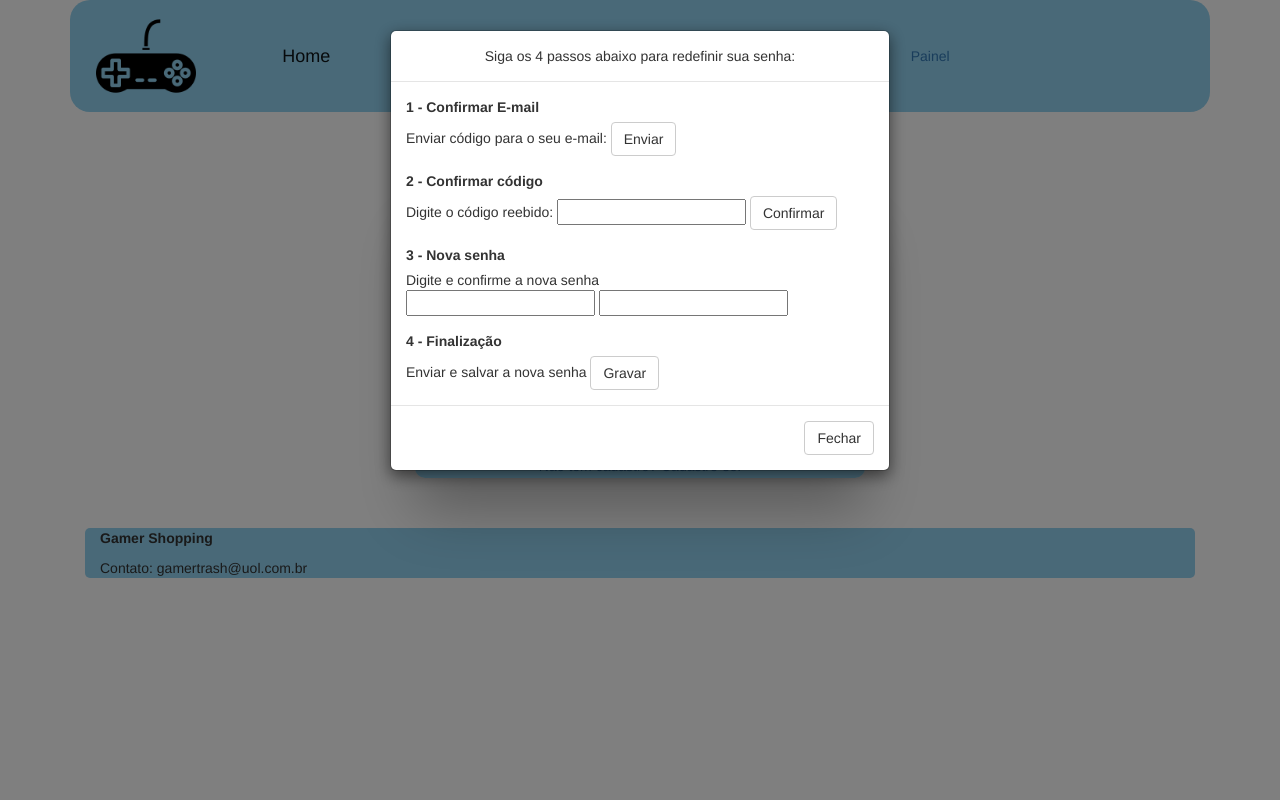
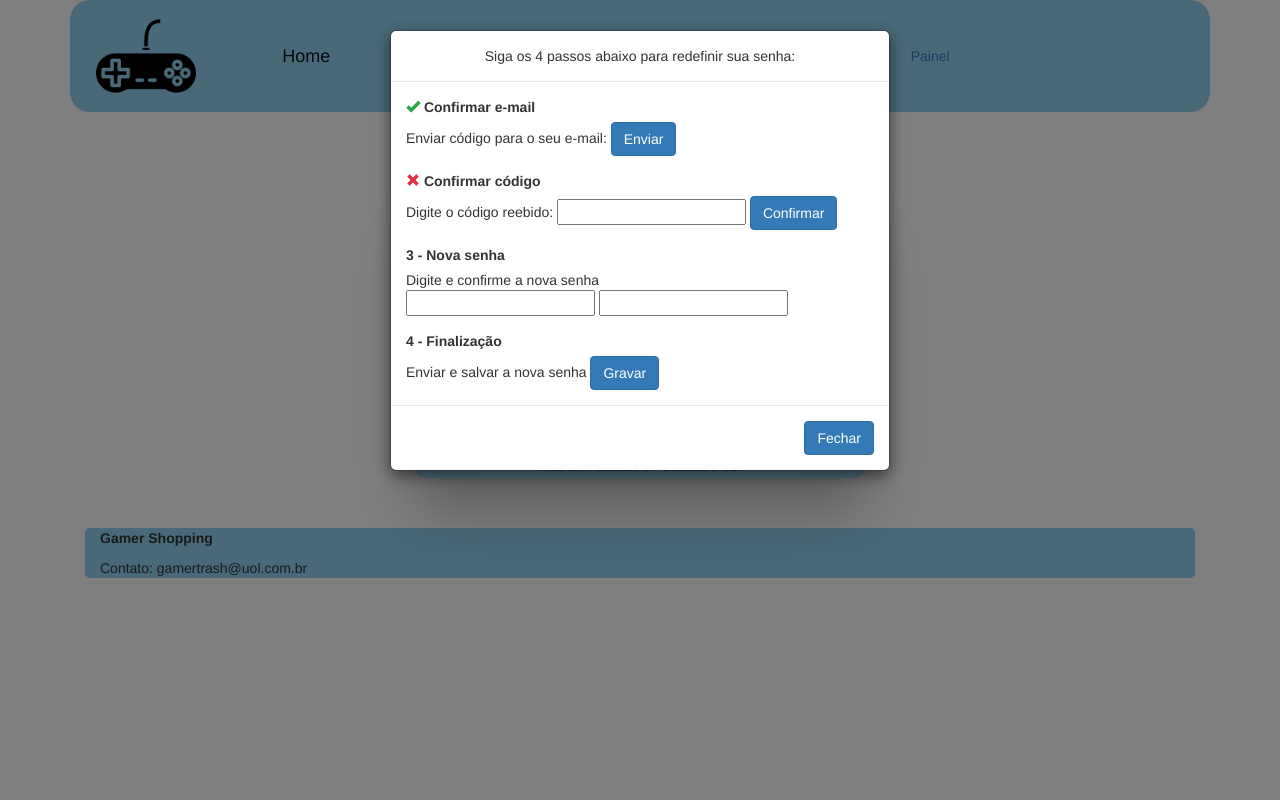
Before and after one commit to emerson-cs-santos/TSI-PI_2-2019, a PHP site: page /Login.php in a window 1280 px wide, after a click on "Esqueceu sua senha?". Run offline with PHP 8.4, Linux system fonts and the light colour scheme; some libraries are stand-ins or nearby versions.

Commit message:
Continuando e-mail

```diff
--- a/Login.php
+++ b/Login.php
@@ -8,8 +8,89 @@
       header('Location: Index.php');
     }
 
-    include('cabecalho.php');
+   // include('cabecalho.php');
 ?>
+<!DOCTYPE html>
+<html lang="pt-br">
+
+<head>
+    <title>Gamer Shopping</title>
+    <meta charset="utf-8">
+
+    <link rel="stylesheet" href="https://stackpath.bootstrapcdn.com/bootstrap/4.3.1/css/bootstrap.min.css" integrity="sha384-ggOyR0iXCbMQv3Xipma34MD+dH/1fQ784/j6cY/iJTQUOhcWr7x9JvoRxT2MZw1T" crossorigin="anonymous">
+
+    <script src="https://code.jquery.com/jquery-3.3.1.slim.min.js" integrity="sha384-q8i/X+965DzO0rT7abK41JStQIAqVgRVzpbzo5smXKp4YfRvH+8abtTE1Pi6jizo" crossorigin="anonymous"></script>
+    <script src="https://cdnjs.cloudflare.com/ajax/libs/popper.js/1.14.7/umd/popper.min.js" integrity="sha384-UO2eT0CpHqdSJQ6hJty5KVphtPhzWj9WO1clHTMGa3JDZwrnQq4sF86dIHNDz0W1" crossorigin="anonymous"></script>
+    <script src="https://stackpath.bootstrapcdn.com/bootstrap/4.3.1/js/bootstrap.min.js" integrity="sha384-JjSmVgyd0p3pXB1rRibZUAYoIIy6OrQ6VrjIEaFf/nJGzIxFDsf4x0xIM+B07jRM" crossorigin="anonymous"></script>
+
+    <!-- Manual de uso referente aos alerts customizados "swal": https://sweetalert.js.org/guides/ -->
+    <script src="https://unpkg.com/sweetalert/dist/sweetalert.min.js"></script>
+
+	<!-- JQUERY-->
+	<script src="https://code.jquery.com/jquery-3.3.1.js"></script>
+
+    <!--Form Modal do Login-->
+    <meta name="viewport" content="width=device-width, initial-scale=1">
+    <link rel="stylesheet" href="https://maxcdn.bootstrapcdn.com/bootstrap/3.4.0/css/bootstrap.min.css">
+    <script src="https://ajax.googleapis.com/ajax/libs/jquery/3.4.1/jquery.min.js"></script>
+    <script src="https://maxcdn.bootstrapcdn.com/bootstrap/3.4.0/js/bootstrap.min.js"></script>
+
+    <link rel="stylesheet" href="css/Login.css">
+
+    <script src="JS/login.js"></script>
+    <script src="JS/funcoes.js"></script>
+    <script src="JS/produtos.js"></script>
+    <script src="JS/deletar_ou_ativar.js"></script>
+    <script src="JS/filtrar.js"></script>
+</head>
+
+<body>
+    <div class='container'>
+        <header class='row'>
+            <div class="col-12">
+                <nav id='navbar' class='navbar navbar-expand-lg navbar-light row'>
+
+                    <a class="nav_link col-2" href='Index.php'><img src='Imagens/controle.png' alt='Logo do site' style='height:100px; width:100px;'></a>
+
+                    <a class='navbar-brand p-4 col-3' href='Index.php'>Home</a>
+
+                    <button class='navbar-toggler' type='button' data-toggle='collapse' data-target='#navbarSupportedContent' aria-controls='navbarSupportedContent' aria-expanded='false' aria-label='Toggle navigation'>
+                        <span class='navbar-toggler-icon'></span>
+                    </button>
+
+                    <div class='collapse navbar-collapse' id='navbarSupportedContent'>
+                        <ul class='nav nav-pills'>
+
+                            <li class='nav-item'>
+                                <a class='nav-link' href='Painel.php'>Jogos</a>
+                            </li>
+
+                            <?php
+
+                                if (isset($_SESSION['controle']))
+                                {
+                                    $user = $_SESSION['controle'];
+                                    echo "
+                                        <li class='nav-item'>
+                                                <a class='nav-link' href='PHP/sair.php'>Bem vindo! $user - Sair </a>
+                                        </li>";
+                                }
+                                else
+                                {
+                                    echo "
+                                    <li class='nav-item'>
+                                        <a class='nav-link' href='Login.php'>Bem vindo!           Entre ou se cadastre-se</a>
+                                    </li> ";
+                                }
+
+                            ?>
+
+                            <li class='nav-item'>
+                                <a class='nav-link' href='Painel.php'>Painel</a>
+                            </li>
+                        </ul>
+                    </div>
+                </nav>
                 <h1 id='h1' class="text-center" style="font-family: Comic Sans MS , cursive, sans-serif; color:#ffffff;">Acesso restrito</h1>
             </div>
         </header>
@@ -46,11 +127,10 @@
                     <form action="" id='form_novo_cadastro' class="visible mt-5" hidden='true'>
                         <label class="l_novo_cadastro">Novo Cadastro</label>
                         <div class="row">
-                            <div class="col-1"></div>
                             <input type="text" id="novo_login" class="fadeIn second col-10" name="novo_login" placeholder="Novo Usuário">
+                            <input type="email" id="novo_email" class="fadeIn second col-10" name="novo_email" placeholder="nome@server.com.br">
                         </div>
                         <div class="row">
-                            <div class="col-1"></div>
                             <input type="password" id="nova_senha" class="fadeIn third formatar_senha col-5" name="nova_senha" placeholder="Nova Senha">
                             <input type="password" id="confirmar_senha" class="fadeIn third formatar_senha col-5" name="confirmar_senha" placeholder="Confirmar Senha">
                         </div>
@@ -72,17 +152,19 @@
                             <span class="modal-title">Siga os 4 passos abaixo para redefinir sua senha:</span>
                         </div>
                         <div class="modal-body">
-                            <label>1 - Confirmar E-mail</label>
+                            <span class="glyphicon text-success">&#xe013;</span>
+                            <label>Confirmar e-mail</label>
                             <div>
                                 <span>Enviar código para o seu e-mail:</span>
-                                <button type="button" class="btn btn-default" data-dismiss="" onclick="teste()" >Enviar</button>
+                                <button type="button" class="btn btn-primary" data-dismiss="" onclick="teste()" >Enviar</button>
                             </div>
 
-                            <label class='mt-4'>2 - Confirmar código</label>
+                            <span class="glyphicon text-danger">&#xe014;</span>
+                            <label class='mt-4'>Confirmar código</label>
                             <div>
                                 <span>Digite o código reebido:</span>
                                 <input type="text" >
-                                <button type="button" class="btn btn-default" data-dismiss="" onclick="teste()" >Confirmar</button>
+                                <button type="button" class="btn btn-primary" data-dismiss="" onclick="teste()" >Confirmar</button>
                             </div>
 
                             <label class='mt-4'>3 - Nova senha</label>
@@ -97,12 +179,12 @@
                             <label class='mt-4'>4 - Finalização</label>
                             <div>
                                 <span>Enviar e salvar a nova senha</span>
-                                <button type="button" class="btn btn-default" data-dismiss="" onclick="teste()" >Gravar</button>
+                                <button type="button" class="btn btn-primary" data-dismiss="" onclick="teste()" >Gravar</button>
                             </div>
                         </div>
 
                         <div class="modal-footer">
-                            <button type="button" class="btn btn-default" data-dismiss="modal">Fechar</button>
+                            <button type="button" class="btn btn-primary" data-dismiss="modal">Fechar</button>
                         </div>
                         </div>
                     </div>
--- a/Usuarios_digitar.php
+++ b/Usuarios_digitar.php
@@ -70,6 +70,11 @@ else
                                 </div>
 
                                 <div class='col-sm-6 col-md-6 col-lg-6 col-xl-6 mt-3'>
+                                    <label>E-mail</label>
+                                    <input value="" type="email" class="form-control" name="txtDSnovo_email" id="usuarios_digitar_novo_email" placeholder="nome@server.com.br">
+                                </div>
+
+                                <div class='col-sm-6 col-md-6 col-lg-6 col-xl-6 mt-3'>
                                     <label>Senha</label>
                                     <input value = "<?php echo $senha; ?>" name='txtDS_SENHA' type="password" class="form-control" id="usuarios_digitar_senha" aria-describedby="" placeholder="Senha" disabled>
                                 </div>
--- a/cabecalho.php
+++ b/cabecalho.php
@@ -16,12 +16,6 @@
 
 	<!-- JQUERY-->
 	<script src="https://code.jquery.com/jquery-3.3.1.js"></script>
-
-    <!--Form Modal do Login-->
-    <meta name="viewport" content="width=device-width, initial-scale=1">
-    <link rel="stylesheet" href="https://maxcdn.bootstrapcdn.com/bootstrap/3.4.0/css/bootstrap.min.css">
-    <script src="https://ajax.googleapis.com/ajax/libs/jquery/3.4.1/jquery.min.js"></script>
-    <script src="https://maxcdn.bootstrapcdn.com/bootstrap/3.4.0/js/bootstrap.min.js"></script>
 
     <link rel="stylesheet" href="css/Login.css">
     <script src="JS/login.js"></script>
```
